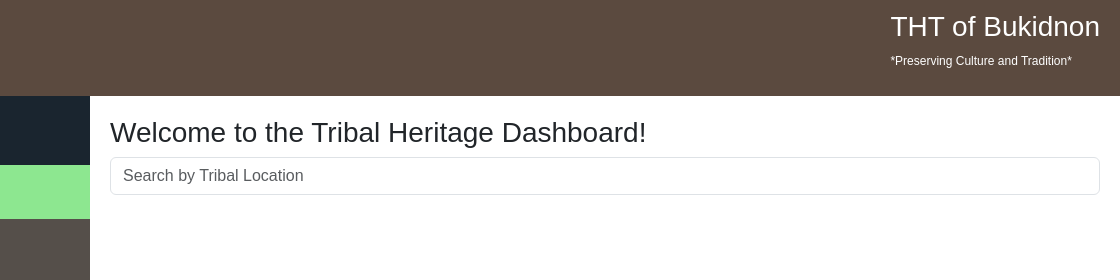
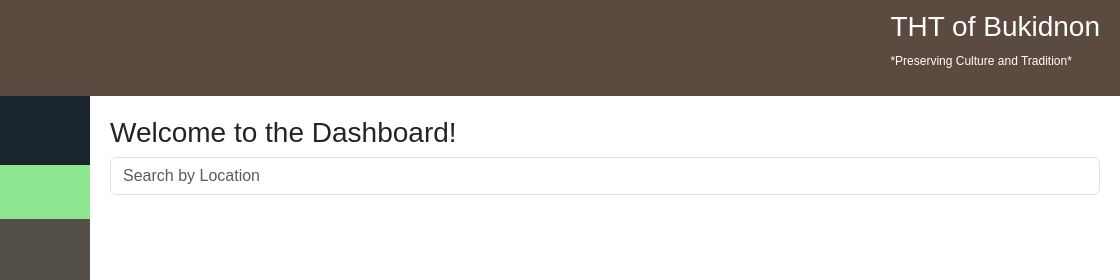
Before and after one commit to Satinatrish/ips-webapp, a plain HTML site: page pages/dashboard.html in a window 1280 px wide. Shown: the top 280 px of the page, 160-1280 px from the left. Drawn offline with nearby package versions, Linux system fonts and the light colour scheme.

```diff
--- a/pages/dashboard.html
+++ b/pages/dashboard.html
@@ -4,7 +4,7 @@
 <head>
     <meta charset="UTF-8">
     <meta name="viewport" content="width=device-width, initial-scale=1.0">
-    <title>Dashboard - Tribal Heritage Timeline of Bukidnon</title>
+    <title>Dashboard</title>
     <link rel="stylesheet" href="https://cdnjs.cloudflare.com/ajax/libs/font-awesome/6.0.0/css/all.min.css">
     <link rel="stylesheet" href="https://cdn.jsdelivr.net/npm/bootstrap@5.3.1/dist/css/bootstrap.min.css">
     <link rel="stylesheet" href="../assets/css/general.css">
@@ -48,9 +48,9 @@
     </div>
 
     <div class="content" id="content">
-        <h3>Welcome to the Tribal Heritage Dashboard!</h3>
+        <h3>Welcome to the Dashboard!</h3>
 
-        <input type="text" id="search-bar" class="form-control search-bar" placeholder="Search by Tribal Location" />
+        <input type="text" id="search-bar" class="form-control search-bar" placeholder="Search by Location" />
 
         <!-- Cards Container -->
         <div class="row" id="cards-container"></div>
@@ -61,10 +61,15 @@
             const cardsContainer = document.getElementById("cards-container");
             const searchBar = document.getElementById("search-bar");
 
+            // Retrieve data from localStorage
             const storedData = JSON.parse(localStorage.getItem("contentData")) || [];
 
+            // Function to display cards
             function displayCards(data) {
+                // Clear existing cards
                 cardsContainer.innerHTML = "";
+
+                // Generate cards dynamically
                 data.forEach((content, index) => {
                     const card = document.createElement("div");
                     card.className = "col-md-4 card";
@@ -81,25 +86,31 @@
                     cardsContainer.appendChild(card);
                 });
 
+                // Add delete functionality to each card
                 document.querySelectorAll(".delete-btn").forEach((button) => {
                     button.addEventListener("click", function () {
                         const index = this.getAttribute("data-index");
                         storedData.splice(index, 1);
                         localStorage.setItem("contentData", JSON.stringify(storedData));
-                        displayCards(storedData);
+                        displayCards(storedData); // Re-display updated cards
                     });
                 });
             }
 
+            // Display all cards initially
             displayCards(storedData);
 
+            // Add event listener to the search bar
             searchBar.addEventListener("input", function () {
                 const searchQuery = searchBar.value.toLowerCase();
+
+                // Filter data based on the search query
                 const filteredData = storedData.filter((content) =>
                     content.title.toLowerCase().includes(searchQuery) ||
                     content.description.toLowerCase().includes(searchQuery)
                 );
 
+                // Display filtered cards
                 displayCards(filteredData);
             });
         });
```
